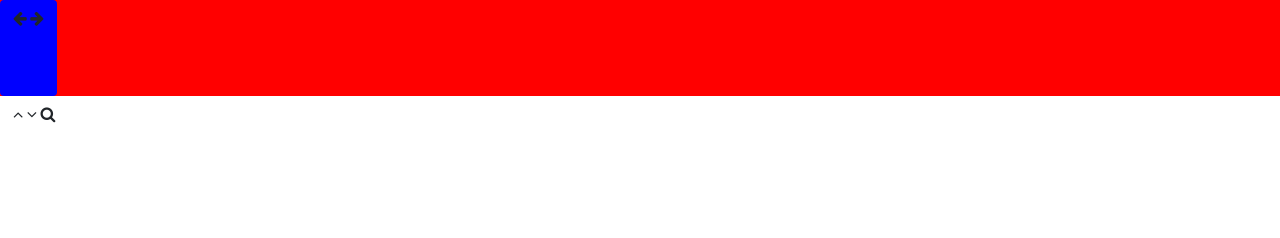
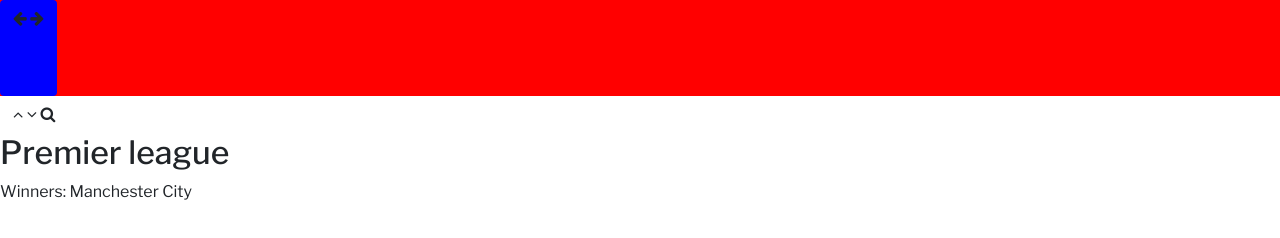
Before and after one commit to speccysps/Football-Manager-Authtentic-Competition-Colours, a website: page dev/index.html in a window 1280 px wide. Drawn offline with nearby package versions, Linux system fonts and the light colour scheme.

Commit message:
Title content added to index

```diff
--- a/dev/index.html
+++ b/dev/index.html
@@ -25,6 +25,10 @@
             <i class="fa fa-angle-down" aria-hidden="true"></i>
             <i class="fa fa-search" aria-hidden="true"></i>
         </div>
+        <div class="title-content">
+            <h2>Premier league</h2>
+            <p>Winners: Manchester City</p>
+        </div>
     </div>
     <script src="js/jquery.min.js"></script>
     <script src="js/popper.min.js"></script>
```
